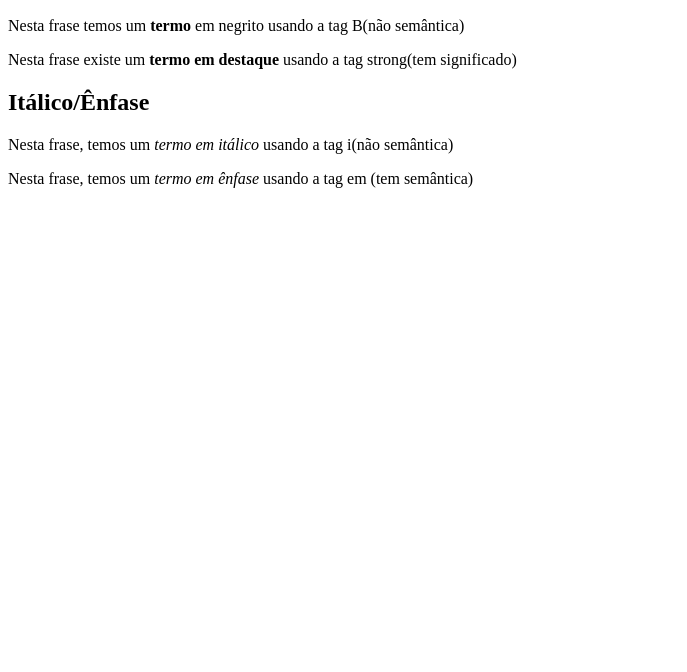
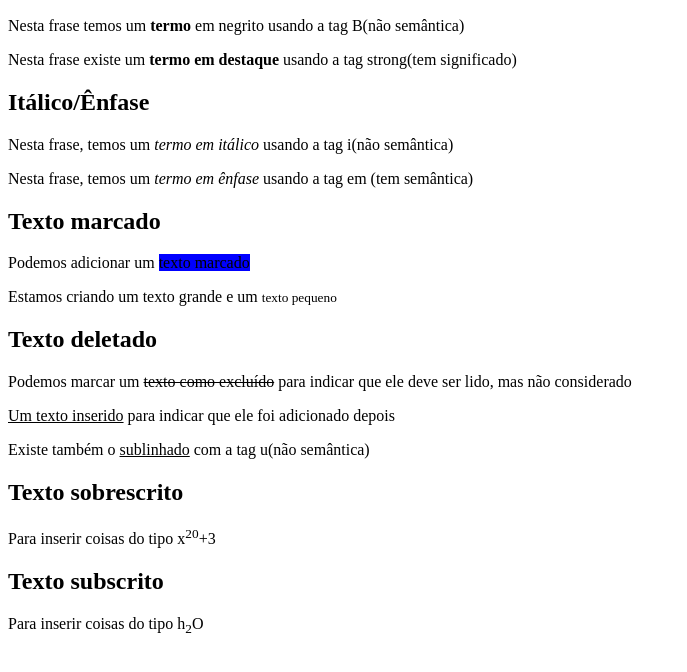
Before and after one commit to gubarbosa/HTML5-CSS3, a plain HTML site: page ex008/index.html in a window 1280 px wide. Shown: the part 110-782 px from the top of the page, without its empty margins (0-687 px from the left). Drawn offline with Linux system fonts and the light colour scheme.

Commit message:
formatações add :rocket:

```diff
--- a/ex008/index.html
+++ b/ex008/index.html
@@ -4,6 +4,11 @@
     <meta charset="UTF-8">
     <meta name="viewport" content="width=device-width, initial-scale=1.0">
     <title>Formatação de textos!</title>
+    <style>
+        mark {
+            background-color: blue;
+        }
+    </style>
 </head>
 <body>
     <h1>Principais formatações</h1>
@@ -13,5 +18,16 @@
     <h2>Itálico/Ênfase</h2>
     <p>Nesta frase, temos um <i>termo em itálico</i> usando a tag i(não semântica)</p>
     <p>Nesta frase, temos um <em>termo em ênfase</em> usando a tag em (tem semântica)</p>
+    <h2>Texto marcado</h2>
+    <p>Podemos adicionar um <mark>texto marcado</mark></p>
+    <p>Estamos criando um texto grande e um <small>texto pequeno</small></p>
+    <h2>Texto deletado</h2>
+    <p>Podemos marcar um <del>texto como excluído</del> para indicar que ele deve ser lido, mas não considerado</p>
+    <p><ins>Um texto inserido</ins> para indicar que ele foi adicionado depois</p>
+    <p>Existe também o <u>sublinhado</u> com a tag u(não semântica)</p>
+    <h2>Texto sobrescrito</h2>
+    <p>Para inserir coisas do tipo x<sup>20</sup>+3</p>
+    <h2>Texto subscrito</h2>
+    <p>Para inserir coisas do tipo h<sub>2</sub>O</p>
 </body>
 </html>
```
